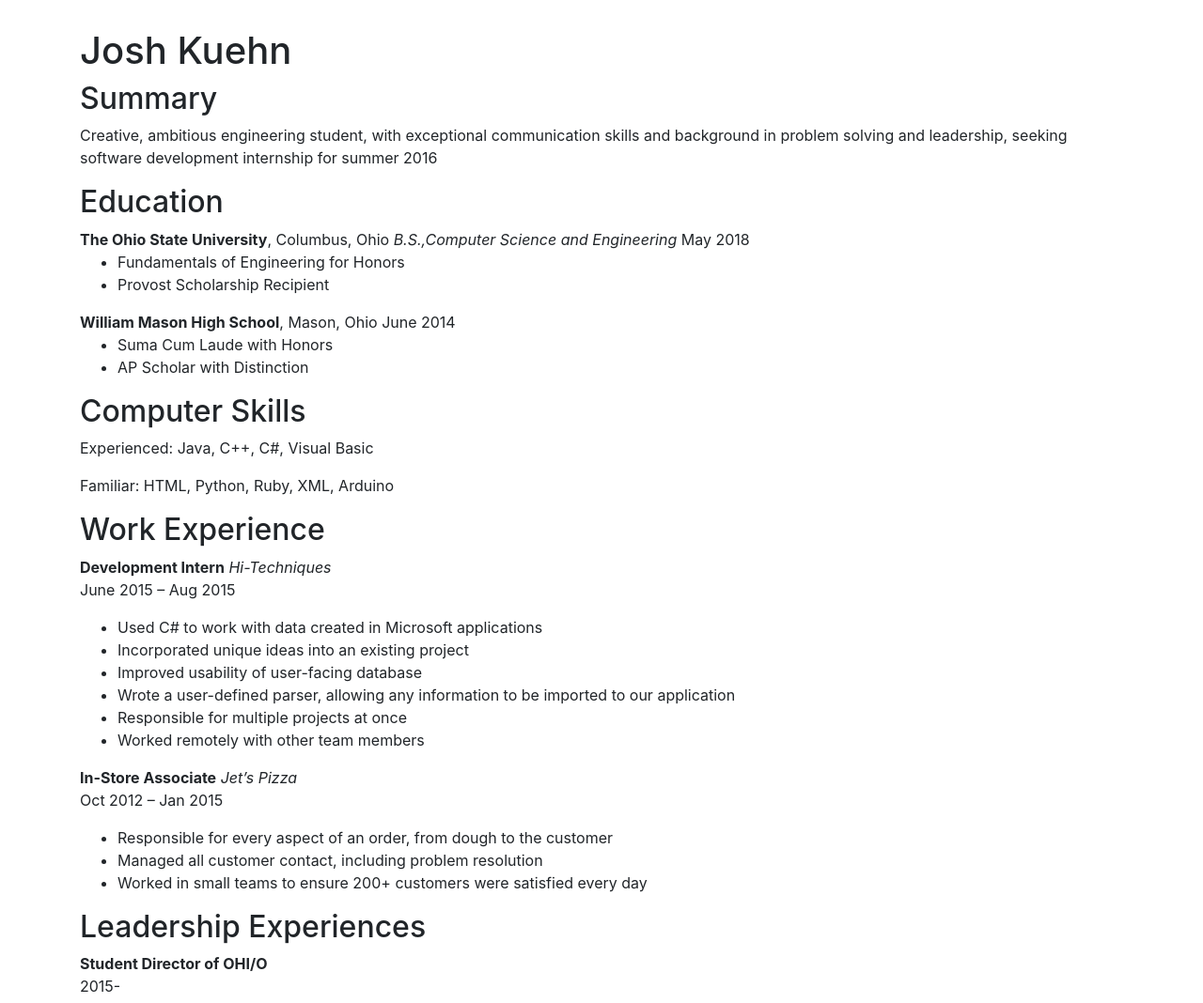
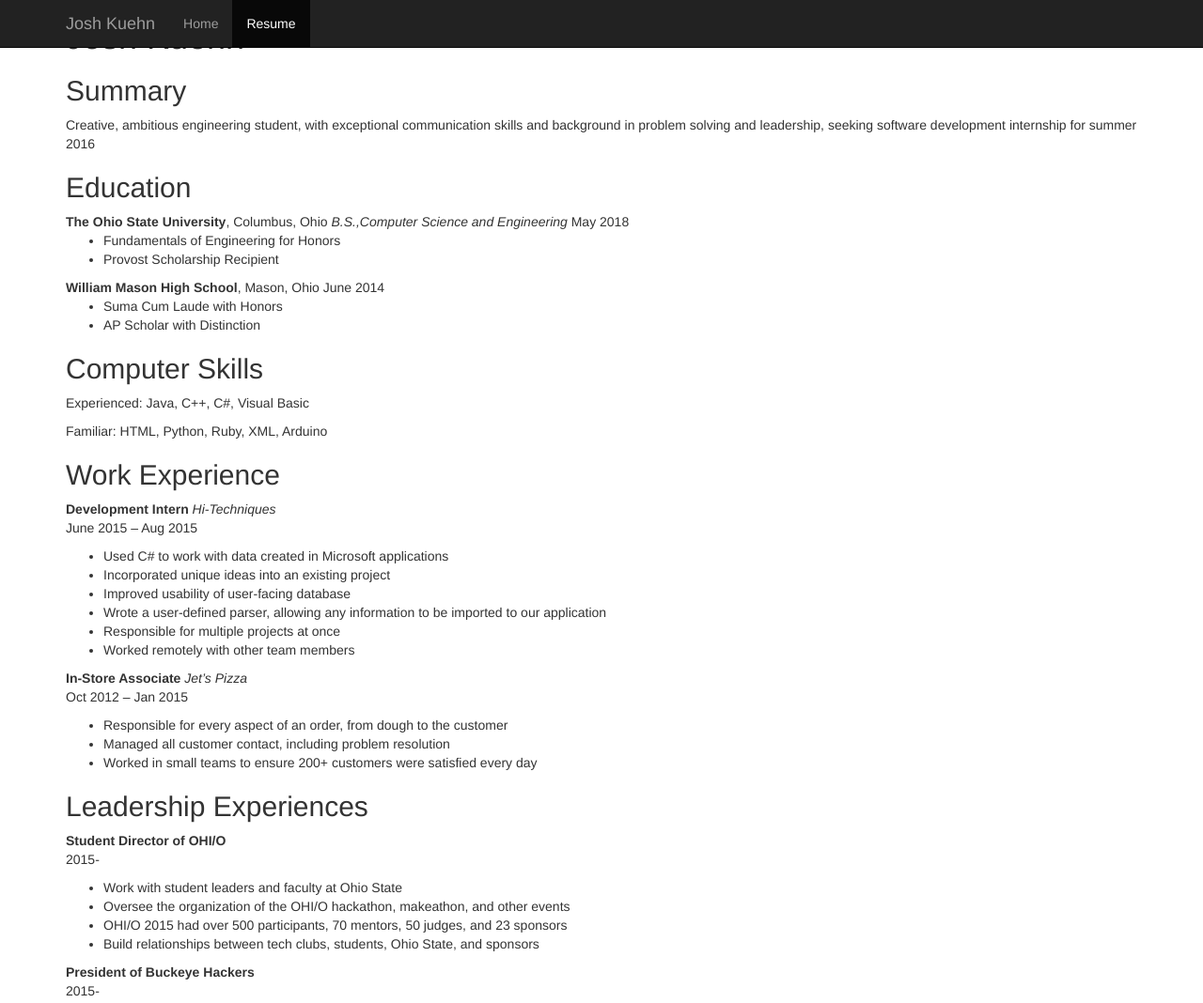
Before and after one commit to jmkuehn/jmkuehn.github.io, a website: page resume.html in a window 1280 px wide. Shown: the top 1068 px of the page at 94% size. Drawn offline with nearby package versions, Linux system fonts and the light colour scheme.

Commit message:
Update resume.html

```diff
--- a/resume.html
+++ b/resume.html
@@ -1,32 +1,46 @@
 <!DOCTYPE html>
 <html lang="en">
-<head>
+  <head>
+    <meta charset="utf-8">
+    <meta http-equiv="X-UA-Compatible" content="IE=edge">
+    <meta name="viewport" content="width=device-width, initial-scale=1">
+    <!-- The above 3 meta tags *must* come first in the head; any other head content must come *after* these tags -->
+    <meta name="description" content="resume">
+    <meta name="author" content="Josh Kuehn">
+    <link rel="icon" href="images/favicon.ico">
 
-  <!-- Basic Page Needs
-  –––––––––––––––––––––––––––––––––––––––––––––––––– -->
-  <meta charset="utf-8">
-  <title>Josh Kuehn</title>
-  <meta name="description" content="personal website">
-  <meta name="author" content="Josh Kuehn">
+    <title>Resume</title>
 
-  <!-- FONT
-  –––––––––––––––––––––––––––––––––––––––––––––––––– -->
-  <link href='https://fonts.googleapis.com/css?family=Arimo' rel='stylesheet' type='text/css'>
+    <!-- Bootstrap core CSS -->
+    <link href="node_modules/bootstrap/dist/css/bootstrap.min.css" rel="stylesheet">
 
-  <!-- CSS
-  –––––––––––––––––––––––––––––––––––––––––––––––––– -->
-  <link rel="stylesheet" href="https://maxcdn.bootstrapcdn.com/bootswatch/3.3.5/united/bootstrap.min.css">
-  <style type="text/css">body{margin:30px}</style>
+    <!-- IE10 viewport hack for Surface/desktop Windows 8 bug -->
+    <link href="node_modules/bootstrap/assets/css/ie10-viewport-bug-workaround.css" rel="stylesheet">
 
-  <!-- Favicon
-  –––––––––––––––––––––––––––––––––––––––––––––––––– -->
-  <link rel="icon" type="image/png" href="images/favicon.png">
-
-</head>
+  </head>
 <body>
 
   <!-- Primary Page Layout
   –––––––––––––––––––––––––––––––––––––––––––––––––– -->
+  <nav class="navbar navbar-inverse navbar-fixed-top">
+    <div class="container">
+      <div class="navbar-header">
+        <button type="button" class="navbar-toggle collapsed" data-toggle="collapse" data-target="#navbar" aria-expanded="false" aria-controls="navbar">
+          <span class="sr-only">Toggle navigation</span>
+          <span class="icon-bar"></span>
+          <span class="icon-bar"></span>
+          <span class="icon-bar"></span>
+        </button>
+        <a class="navbar-brand" href="#">Josh Kuehn</a>
+      </div>
+      <div id="navbar" class="collapse navbar-collapse">
+        <ul class="nav navbar-nav">
+          <li><a href="#">Home</a></li>
+          <li class="active"><a href="resume.html">Resume</a></li>
+        </ul>
+      </div><!--/.nav-collapse -->
+    </div>
+  </nav>
 <div class="container">
   <div class="resume">
     <div class="Info">
```
